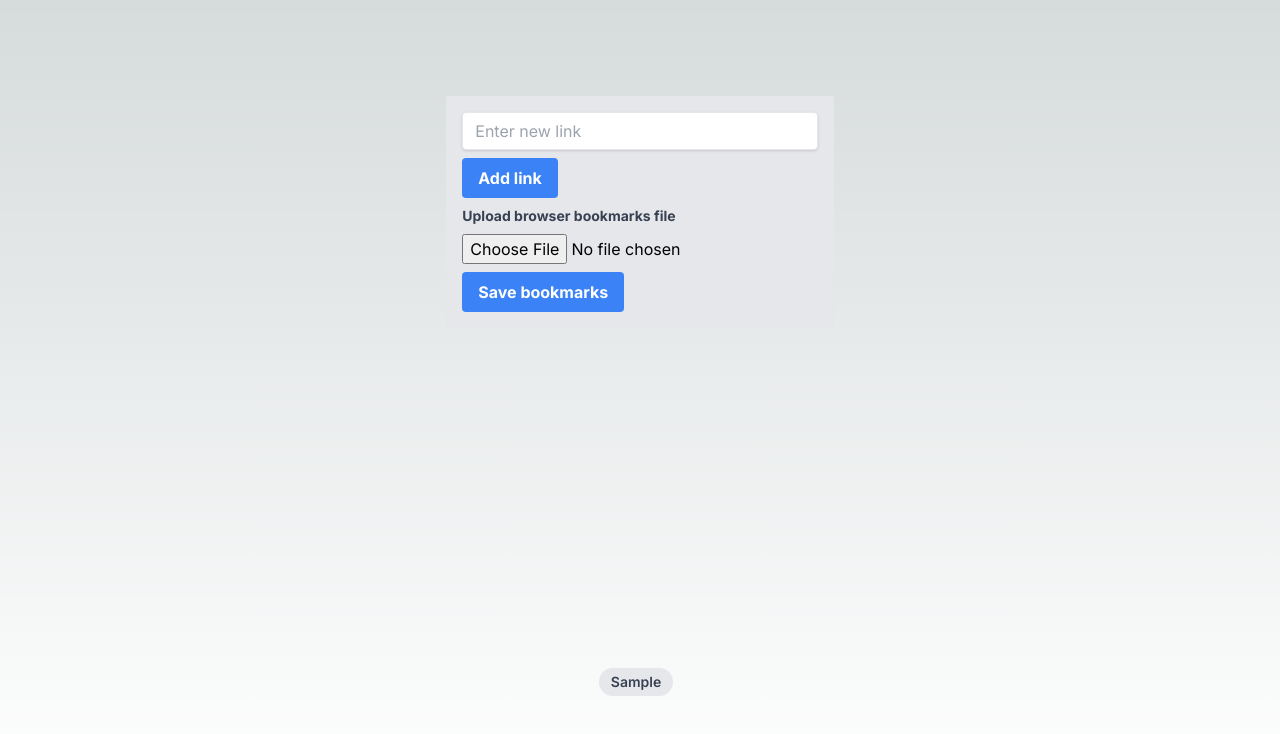
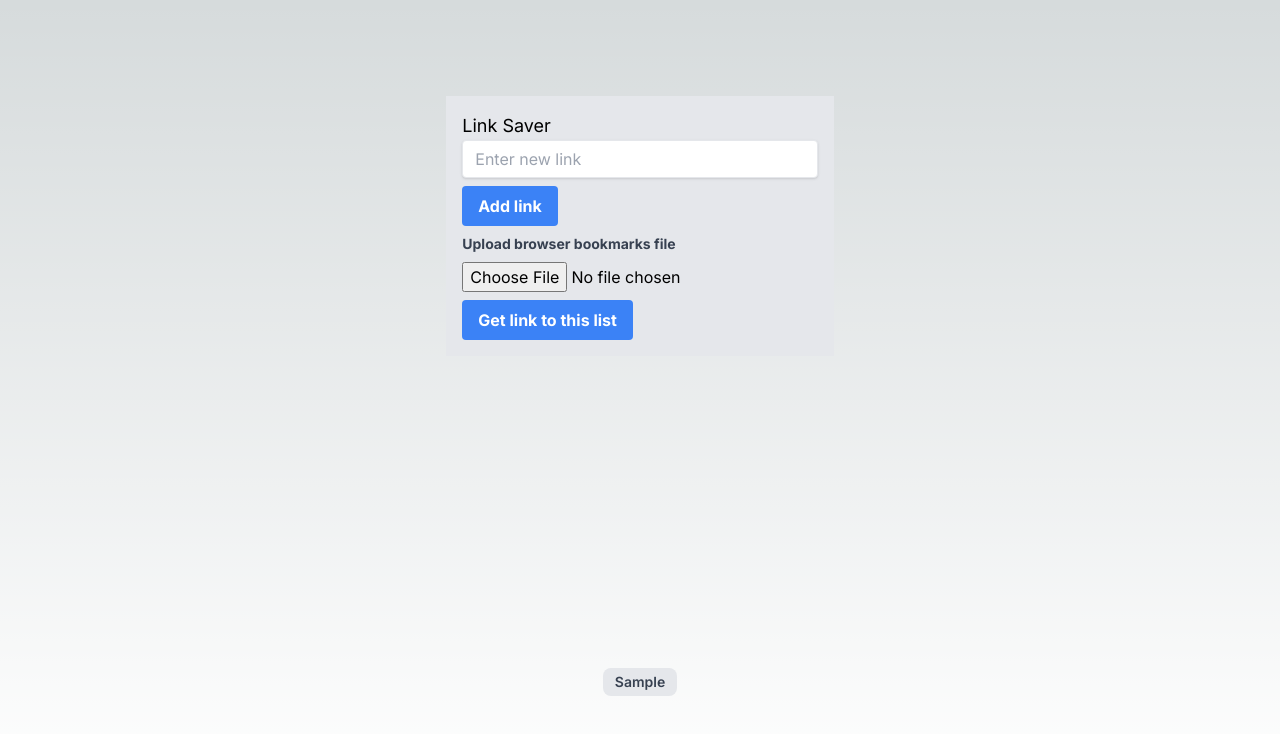
Before and after one commit to GabrielDougherty/link-saver-site, a Next.js app: page / in a window 1280 px wide. Both pictures are taken after typing "Sample" into the empty fields and a click on the button "Add link". Shown: the top 734 px of the page. Built offline with nearby package versions, Linux system fonts and the light colour scheme.

Commit message:
CSS fix links geting cut off if they are long

```diff
--- a/src/app/page.tsx
+++ b/src/app/page.tsx
@@ -43,8 +43,15 @@ export default function Home() {
   }
 
   function LinkList({ links }: { links: Array<string>}) {
-    const linkItems = links.map((link) => <a href={link} key={uuidv4()} className="block bg-gray-200 rounded-full px-3 py-1 text-sm font-semibold text-gray-700 mr-2 mb-2">{link.substring(0, 120)}<li key={uuidv4()}></li></a>)
-    return (<ul>{linkItems}</ul>)
+    const linkItems = links.map((link) => <a href={link} key={uuidv4()} className="block break-all flex-col bg-gray-200 rounded-lg px-3 py-1 text-sm font-semibold text-gray-700 mb-2">{link.substring(0, 120)}<li key={uuidv4()}></li></a>)
+    return (<ul className='mt-2'>{linkItems}</ul>)
+  }
+
+  function FormLabel({ contents }: {contents: string}) {
+    return (
+    <label className="block mt-2 text-gray-700 text-sm font-bold mb-2">
+      {contents}
+    </label>);
   }
 
   function BookmarksUpload() {
@@ -59,18 +66,14 @@ export default function Home() {
       });
     }
     async function onChange(e: ChangeEvent<HTMLInputElement>) {
-      if (e.target.files != null) {
-        const text = await e.target.files.item(0)?.text();
-        if (text) {
-          parseBookmarks(text!)
-        }
+      const text = await e.target.files?.item(0)?.text();
+      if (text) {
+        parseBookmarks(text!)
       }
     }
     return (
       <div className='block mt-2'>
-        <label className="block mt-2 text-gray-700 text-sm font-bold mb-2">
-        Upload browser bookmarks file
-        </label>
+        <FormLabel contents='Upload browser bookmarks file'></FormLabel>
         <input className='block mt-2' type="file" title='Upload' onChange={onChange}></input>
       </div>
     )
@@ -78,10 +81,11 @@ export default function Home() {
 
   return (
     <main className="flex min-h-screen flex-col items-center justify-between p-24">
-      <div className='p-4 bg-gray-200'>
+      <div className='p-4 bg-gray-200 flex-col'>
+        <h1 className='text-lg'>Link Saver</h1>
         <AddLink></AddLink>
         <BookmarksUpload></BookmarksUpload>
-        <MySaveButton title='Save bookmarks' target={linkListToQueryParams(links.map((v) => encodeURIComponent(btoa(v))))}></MySaveButton>
+        <MySaveButton title='Get link to this list' target={linkListToQueryParams(links.map((v) => encodeURIComponent(btoa(v))))}></MySaveButton>
       </div>
       <LinkList links={links}></LinkList>
     </main>
```
